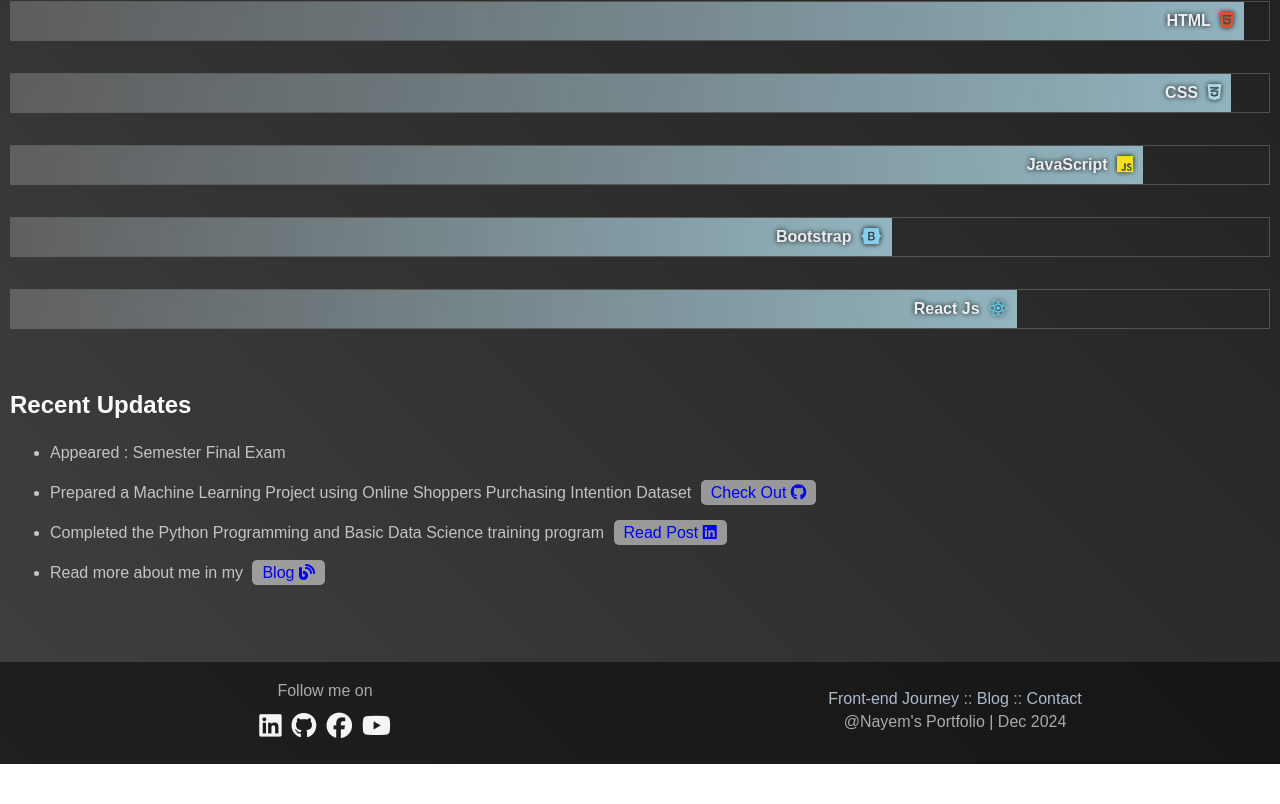
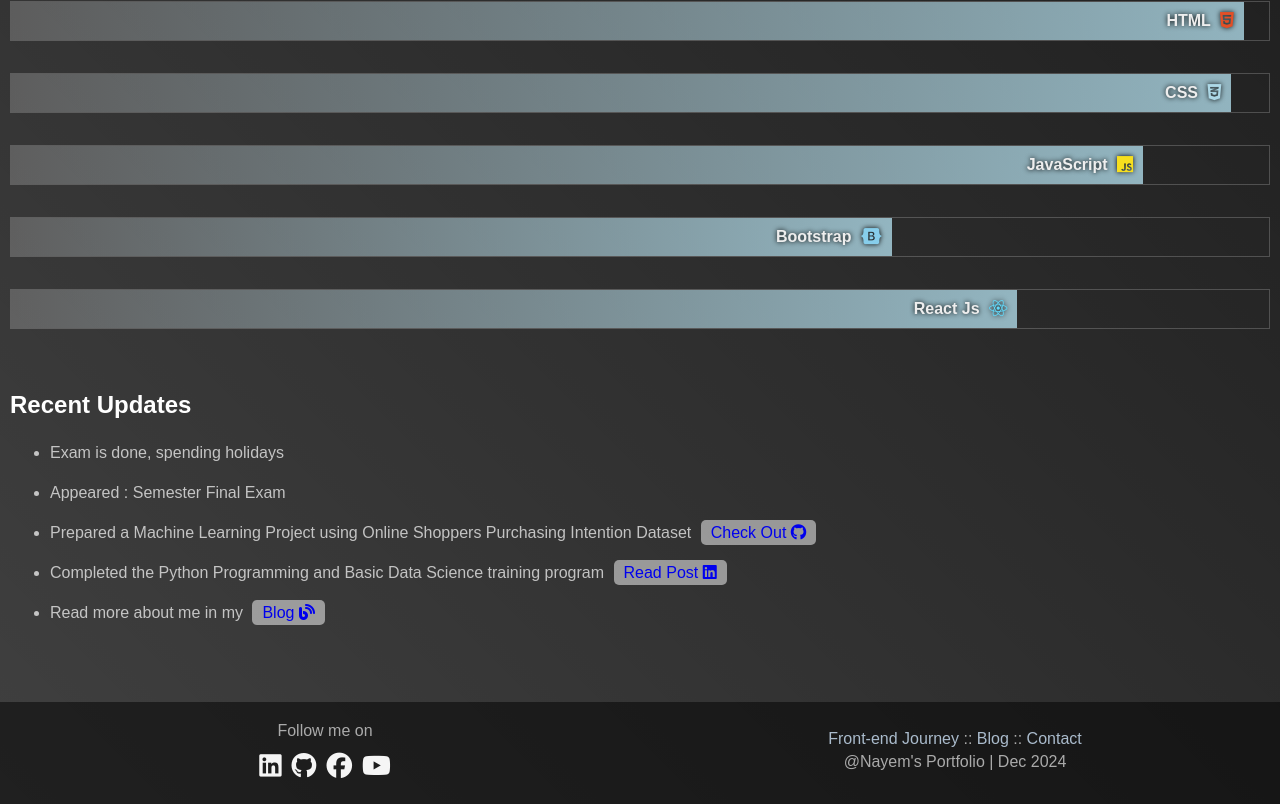
Before and after one commit to nayem-ahmedz/nayem-ahmed, a React (Create React App) app: page / in a window 1280 px wide. Shown: the part 1339-2143 px from the top of the page. Before the commit the page ends 2103 px from the top, so only its background shows below. Built offline with nearby package versions, Linux system fonts and the light colour scheme.

Commit message:
Updaed readme and added new item in Recent Updates

```diff
--- a/src/comps/RecentUpdates.js
+++ b/src/comps/RecentUpdates.js
@@ -6,6 +6,9 @@ function RecentUpdates(){
         <article className='wrapper recent-updates'>
             <h1>Recent Updates</h1>
             <ul className='recent-ul'>
+                <li>
+                    Exam is done, spending holidays
+                </li>
                 <li>
                     Appeared : Semester Final Exam
                 </li>
```
Also changed, not shown: 1 other file (tests, documents, lock files or other folders).
